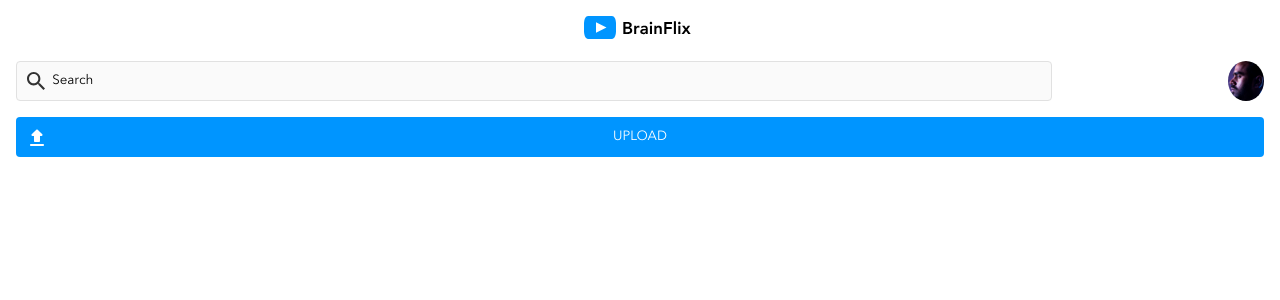
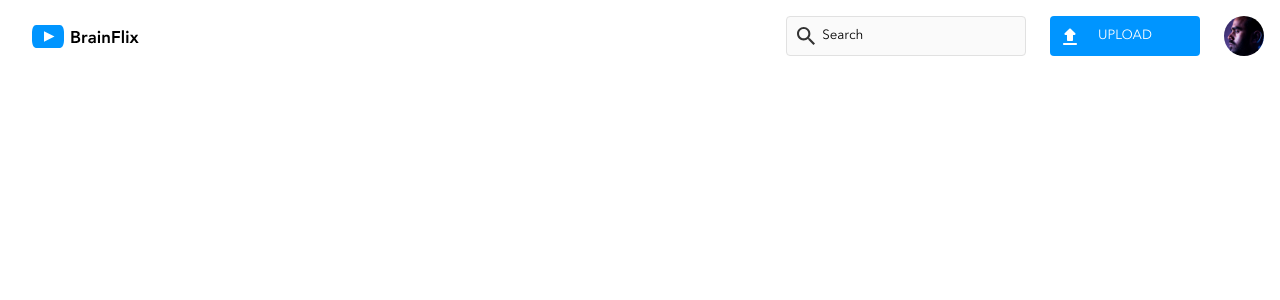
Before and after one commit to karansahi001/karanvir-singh-brainflix, a React (Create React App) app: page / in a window 1280 px wide. Shown: the top 300 px of the page. Built offline with nearby package versions, Linux system fonts and the light colour scheme.

Commit message:
Header made responsive for tablet sizes too

```diff
--- a/src/components/Header/Header.jsx
+++ b/src/components/Header/Header.jsx
@@ -11,16 +11,22 @@ const Header = () => {
         <nav className="nav">
             <img className="nav__logo" src={logo} alt="brainflix logo" />
             <div className="navbar">
-              <i class="navbar__search-icon">
+              <i className="navbar__search-icon">
                 <img src={search} alt="search" />
               </i>
               <input className="navbar__search" type="text" placeholder="Search" />
               <img className="navbar__avatar" src={avatar} alt="avatar" />
+              <div className="nav-sec">
+                <i className="nav-sec__upload-icon">
+                    <img src={upload} alt="upload" />
+                </i>
+                <button className="nav-sec__upload-btn">
+                  UPLOAD
+                </button>
+                <img className="nav-sec__avatar--tablet" src={avatar} alt="avatar" />
+              </div>
             </div>
-            <i class="nav__upload-icon">
-                <img src={upload} alt="upload" />
-            </i>
-            <button className="nav__upload-btn">UPLOAD</button>
+
         </nav>
     </div>
   )
--- a/src/components/Header/Header.scss
+++ b/src/components/Header/Header.scss
@@ -1,32 +1,52 @@
 @use '../../styles/partials/variables' as *;
+@use '../../styles/partials/mixins' as *;
 
 .nav{
 
     margin: 1rem;
     text-align: center;
 
+    @include tablet{
+        display: flex;
+        align-items: center;
+        justify-content: space-between;
+    }
+
     &__logo{
         max-height: 1.563rem;
         max-width: 7.5rem;
         margin-bottom: 1rem;
 
+        @include tablet{
+            margin: 0 6.5rem 0 1rem;
+        }
 
     }
 
     &bar{
         color: $black;
         display: flex;
+        flex-wrap: wrap;
         margin-bottom: 1rem;
         justify-content: space-between;
 
+        @include tablet{
+            width: auto;
+            margin: 0;
+
+        }
+
         &__search-icon{
-            // background: url('../../assets/images/icons/search.svg')
             position: absolute;
+            margin: 0.6rem;
+
+            @include tablet{
                 margin: 0.7rem;
+            }
         }
 
         &__search{
-            height: 2.5rem;
+            height: 2.25rem;
             width: 83%;
             border-radius: 0.25rem;
             padding: 0.75rem;
@@ -42,18 +62,43 @@
                 color: $darkblack;
             }
 
+            @include tablet{
+                width: 15rem;
+                height: 2.5rem;
+                padding: 1rem;
+                padding-left: 2.2rem;
+            }
+
         }
 
         &__avatar{
             width: 2.25rem;
             object-fit:cover;
             border-radius: 50%;
+
+            @include tablet{
+                display: none;
             }
+        }
+
+        .nav-sec{
+            width: 100%;
+            margin-top: 1rem;
+
+            @include tablet{
+                width: auto;
+                margin: 0;
+                display: flex;
             }
 
             &__upload-icon{
                 position: absolute;
                 margin: 0.55rem;
+
+                @include tablet{
+                    // display: none;
+                    margin-left: 2rem;
+                }
             }
 
             &__upload-btn{
@@ -69,6 +114,27 @@
                     background-color: $darkblue;
                 }
 
+                @include tablet{
+                    width: 9.375rem;
+                    margin: 0 1.5rem;
                 }
 
             }
+
+            &__avatar--tablet{
+                display: none;
+
+                @include tablet{
+                    width: 2.5rem;
+                    height: 2.5rem;
+                    object-fit:cover;
+                    border-radius: 50%;
+                    display: flex;
+                }
+            }
+        }
+    }
+
+
+
+}
--- /dev/null
+++ b/src/styles/partials/_mixins.scss
@@ -0,0 +1,11 @@
+@mixin tablet {
+    @media (min-width: 768px) {
+        @content;
+    }
+}
+
+@mixin desktop {
+    @media (min-width: 1280px) {
+        @content;
+    }
+}
```
Lines whose indentation alone changed are shown as unchanged.
